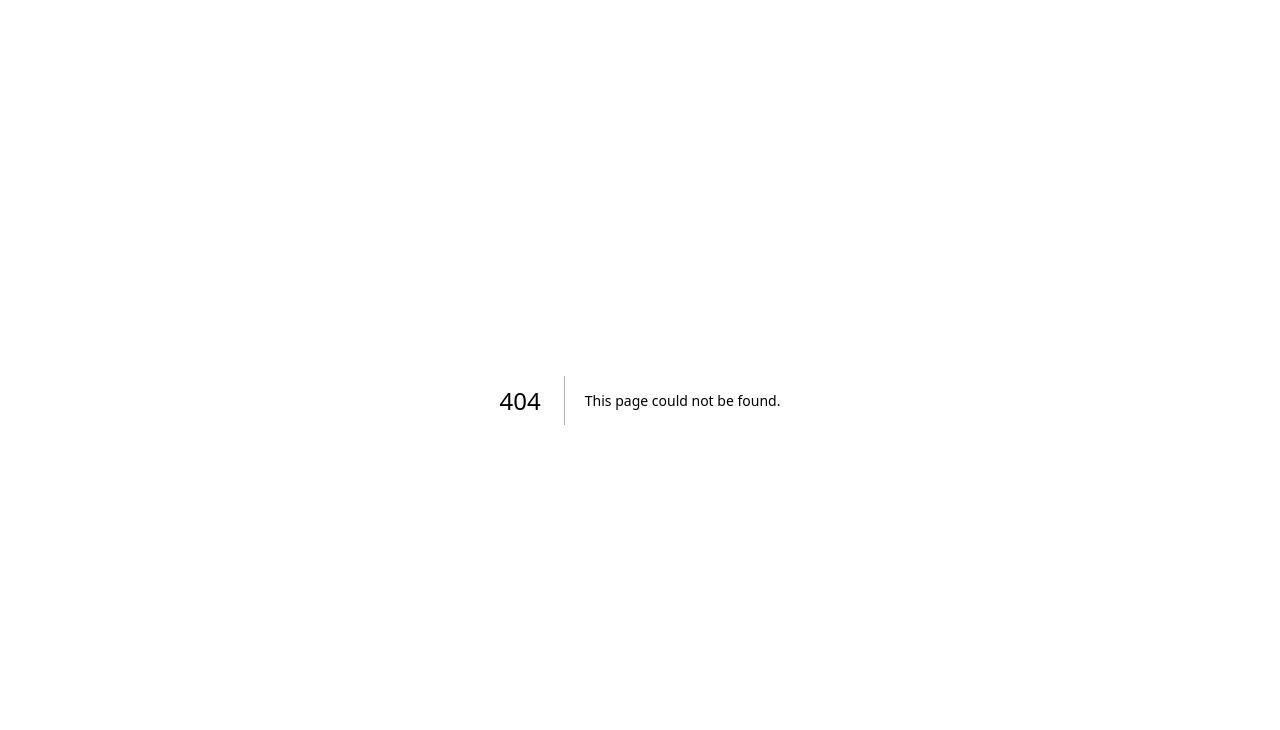
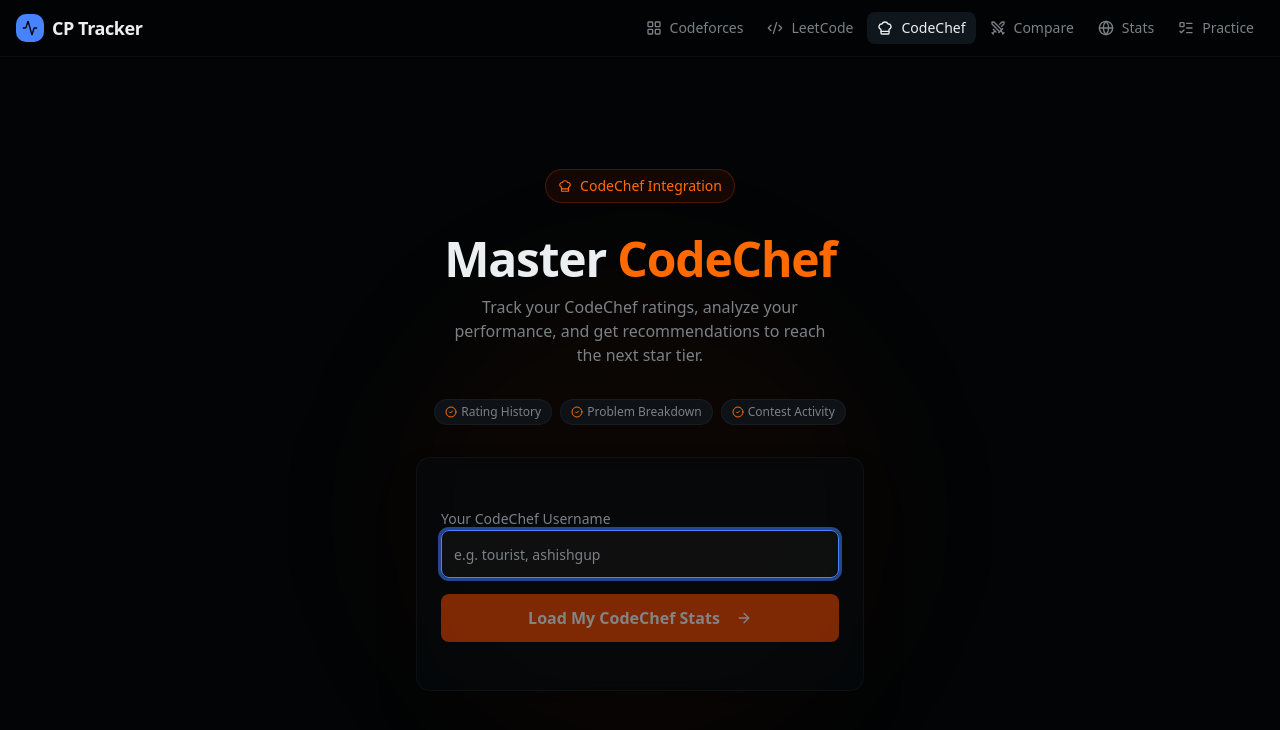
Before and after one commit to Akashthespidy/cp-tracker, a Next.js app: page /codechef in a window 1280 px wide. Before the commit this address had no page. Shown: the top 730 px of the page. Built offline with nearby package versions, Linux system fonts and the light colour scheme.

Commit message:
feat: add CodeChef dashboard and integration

```diff
--- /dev/null
+++ b/src/app/codechef/page.tsx
@@ -0,0 +1,131 @@
+'use client';
+
+import { useState, useEffect } from 'react';
+import { useAtom } from 'jotai';
+import { codechefHandleAtom } from '@/lib/store';
+import { Navbar } from '@/components/Navbar';
+import { PlatformDashboard } from '@/components/dashboard/PlatformDashboard';
+import { Button } from '@/components/ui/button';
+import { Input } from '@/components/ui/input';
+import { Card, CardContent } from '@/components/ui/card';
+import { motion } from 'framer-motion';
+import { ArrowRight, CheckCircle2, Activity, ChefHat } from 'lucide-react';
+
+export default function CodeChefPage() {
+  const [handle, setHandle] = useAtom(codechefHandleAtom);
+  const [inputHandle, setInputHandle] = useState('');
+  const [loading, setLoading] = useState(false);
+  const [mounted, setMounted] = useState(false);
+
+  useEffect(() => {
+    // eslint-disable-next-line react-hooks/set-state-in-effect
+    setMounted(true);
+  }, []);
+
+  const submitHandle = (e?: React.FormEvent) => {
+    e?.preventDefault();
+    if (!inputHandle.trim()) return;
+    setLoading(true);
+    setTimeout(() => {
+      setHandle(inputHandle.trim());
+      setLoading(false);
+    }, 300);
+  };
+
+  if (!mounted) return null;
+
+  return (
+    <div className="min-h-screen bg-background text-foreground">
+      <Navbar />
+      <main className="container mx-auto px-4 py-8">
+        {!handle ? (
+          <div className="flex flex-col items-center justify-center min-h-[70vh] py-20">
+            {/* Background glow */}
+            <div className="absolute inset-0 overflow-hidden pointer-events-none">
+              <div className="absolute top-1/3 left-1/2 -translate-x-1/2 w-[500px] h-[500px] bg-orange-700/5 rounded-full blur-3xl" />
+            </div>
+
+            <motion.div
+              initial={{ opacity: 0, y: 30 }}
+              animate={{ opacity: 1, y: 0 }}
+              transition={{ duration: 0.5 }}
+              className="relative z-10 w-full max-w-md text-center space-y-8"
+            >
+              {/* Badge */}
+              <div className="inline-flex items-center gap-2 px-3 py-1.5 rounded-full border border-orange-700/30 bg-orange-700/10 text-orange-500 text-sm font-medium">
+                <ChefHat className="w-3.5 h-3.5" />
+                CodeChef Integration
+              </div>
+
+              {/* Headline */}
+              <div className="space-y-3">
+                <h1 className="text-4xl sm:text-5xl font-extrabold tracking-tight">
+                  Master <span className="text-orange-500">CodeChef</span>
+                </h1>
+                <p className="text-muted-foreground text-base max-w-sm mx-auto">
+                  Track your CodeChef ratings, analyze your performance, and get recommendations to reach the next star tier.
+                </p>
+              </div>
+
+              {/* Feature Pills */}
+              <div className="flex flex-wrap justify-center gap-2 text-xs">
+                {['Rating History', 'Problem Breakdown', 'Contest Activity'].map(f => (
+                  <span key={f} className="flex items-center gap-1 px-2.5 py-1 rounded-full bg-muted border border-border/50 text-muted-foreground">
+                    <CheckCircle2 className="h-3 w-3 text-orange-500" /> {f}
+                  </span>
+                ))}
+              </div>
+
+              {/* Input Form */}
+              <Card className="border-border/50 bg-card/50 backdrop-blur-sm shadow-2xl">
+                <CardContent className="p-6">
+                  <form onSubmit={submitHandle} className="space-y-4">
+                    <div className="space-y-2 text-left">
+                      <label className="text-sm font-medium text-muted-foreground">
+                        Your CodeChef Username
+                      </label>
+                      <Input
+                        placeholder="e.g. tourist, ashishgup"
+                        value={inputHandle}
+                        onChange={(e) => setInputHandle(e.target.value)}
+                        className="h-12 text-base bg-background/50 border-border/50"
+                        autoFocus
+                      />
+                    </div>
+                    <Button
+                      type="submit"
+                      className="w-full h-12 text-base font-semibold bg-orange-600 hover:bg-orange-700 text-white"
+                      disabled={loading || !inputHandle.trim()}
+                    >
+                      {loading ? (
+                        <><Activity className="mr-2 h-4 w-4 animate-spin" /> Connecting...</>
+                      ) : (
+                        <>Load My CodeChef Stats <ArrowRight className="ml-2 h-4 w-4" /></>
+                      )}
+                    </Button>
+                  </form>
+                </CardContent>
+              </Card>
+            </motion.div>
+          </div>
+        ) : (
+          <>
+            <div className="mb-6 flex items-center justify-between">
+              <div>
+                <h1 className="text-2xl font-bold tracking-tight">CodeChef Dashboard</h1>
+                <p className="text-sm text-muted-foreground mt-0.5">
+                  Stats for <span className="text-foreground font-medium">{handle}</span>
+                </p>
+              </div>
+              <Button variant="outline" size="sm" onClick={() => setHandle(null)} className="text-muted-foreground">
+                Switch User
+              </Button>
+            </div>
+            {/* The CodeChef platform logic has mocked data in PlatformDashboard */}
+            <PlatformDashboard platform="CodeChef" handle={handle} />
+          </>
+        )}
+      </main>
+    </div>
+  );
+}
--- a/src/app/page.tsx
+++ b/src/app/page.tsx
@@ -8,7 +8,7 @@
 
 import { PlatformDashboard } from '@/components/dashboard/PlatformDashboard';
 import { Navbar } from '@/components/Navbar';
-import { Activity, ArrowRight, Zap, Code2 } from 'lucide-react';
+import { Activity, ArrowRight, Zap, Code2, ChefHat } from 'lucide-react';
 import { useAtom } from 'jotai';
 import { handleAtom } from '@/lib/store';
 import Link from 'next/link';
@@ -166,6 +166,26 @@
             </CardContent>
           </Card>
         </Link>
+
+        {/* CodeChef CTA banner */}
+        <Link href="/codechef" className="block group">
+          <Card className="border-orange-700/20 bg-gradient-to-r from-orange-700/5 to-transparent hover:border-orange-700/40 hover:from-orange-700/10 transition-all">
+            <CardContent className="p-5 flex items-center gap-5">
+              <div className="p-3 bg-orange-700/10 rounded-xl group-hover:bg-orange-700/20 transition-colors">
+                <ChefHat className="h-7 w-7 text-orange-500" />
+              </div>
+              <div className="flex-1">
+                <h3 className="font-bold text-base group-hover:text-orange-500 transition-colors">
+                  CodeChef Dashboard
+                </h3>
+                <p className="text-sm text-muted-foreground">
+                  Track Rating History, analyze Problem Breakdown, and map your journey to 7 stars.
+                </p>
+              </div>
+              <ArrowRight className="h-5 w-5 text-muted-foreground group-hover:text-orange-500 group-hover:translate-x-1 transition-all" />
+            </CardContent>
+          </Card>
+        </Link>
       </main>
     </div>
   );
--- a/src/components/Navbar.tsx
+++ b/src/components/Navbar.tsx
@@ -5,7 +5,7 @@
 import { useAtom } from 'jotai';
 import { handleAtom } from '@/lib/store';
 import { Button } from '@/components/ui/button';
-import { Activity, LayoutGrid, ListTodo, User, LogOut, Code2, Swords, Globe } from 'lucide-react';
+import { Activity, LayoutGrid, ListTodo, User, LogOut, Code2, Swords, Globe, ChefHat } from 'lucide-react';
 
 import { cn } from '@/lib/utils';
 
@@ -22,6 +22,7 @@
   const navLinks = [
     { href: '/',         label: 'Codeforces', icon: LayoutGrid },
     { href: '/leetcode', label: 'LeetCode',   icon: Code2      },
+    { href: '/codechef', label: 'CodeChef',   icon: ChefHat    },
     { href: '/compare',  label: 'Compare',    icon: Swords     },
     { href: '/stats',    label: 'Stats',      icon: Globe      },
     { href: '/practice', label: 'Practice',   icon: ListTodo   },
--- a/src/lib/store.ts
+++ b/src/lib/store.ts
@@ -11,6 +11,11 @@
 // LeetCode cached response data (so we don't re-fetch on every tab switch)
 export const leetcodeDataAtom         = atom<unknown>(null);
 export const leetcodeDataUsernameAtom = atom<string | null>(null);
+
+// CodeChef Handle
+export const codechefHandleAtom = atomWithStorage<string | null>('cp-tracker-cc-handle', null);
+export const codechefDataAtom         = atom<unknown>(null);
+export const codechefDataUsernameAtom = atom<string | null>(null);
 
 // Practice Sheet State
 export interface SheetProblem {
```
